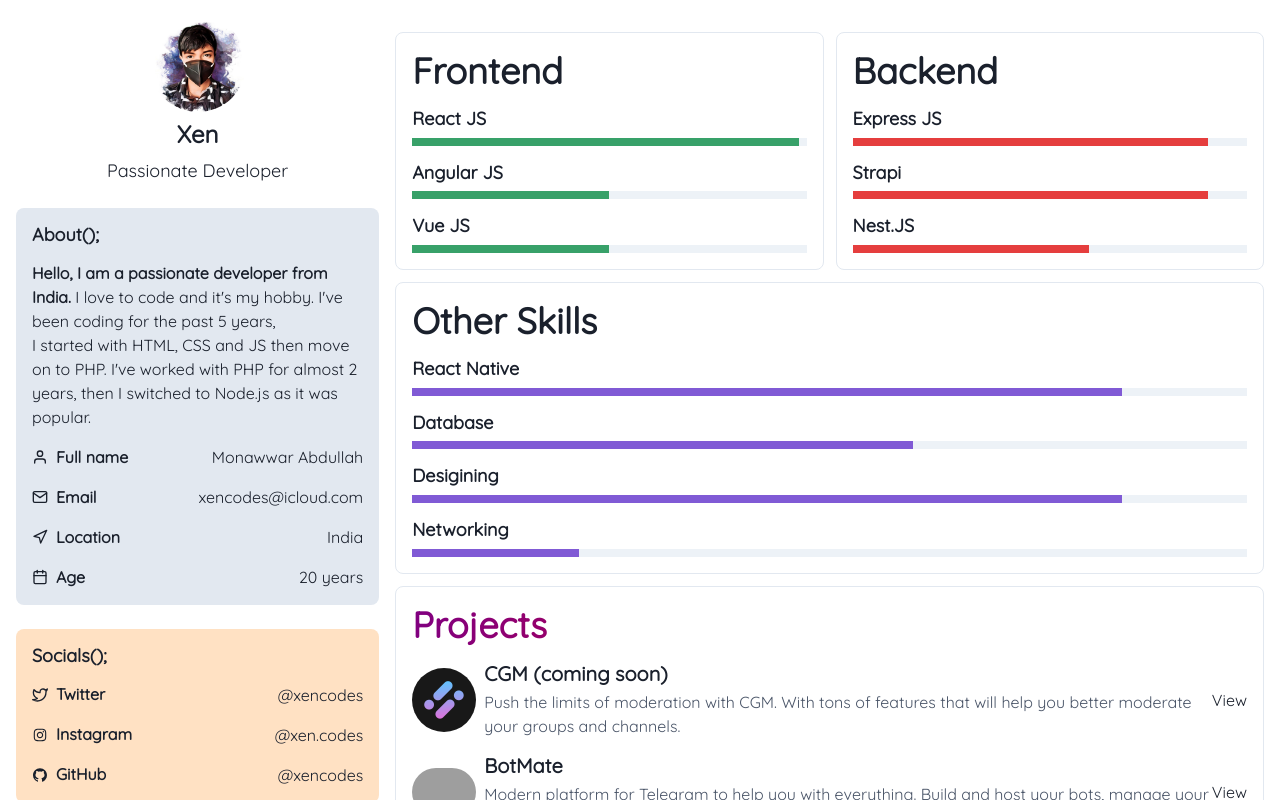
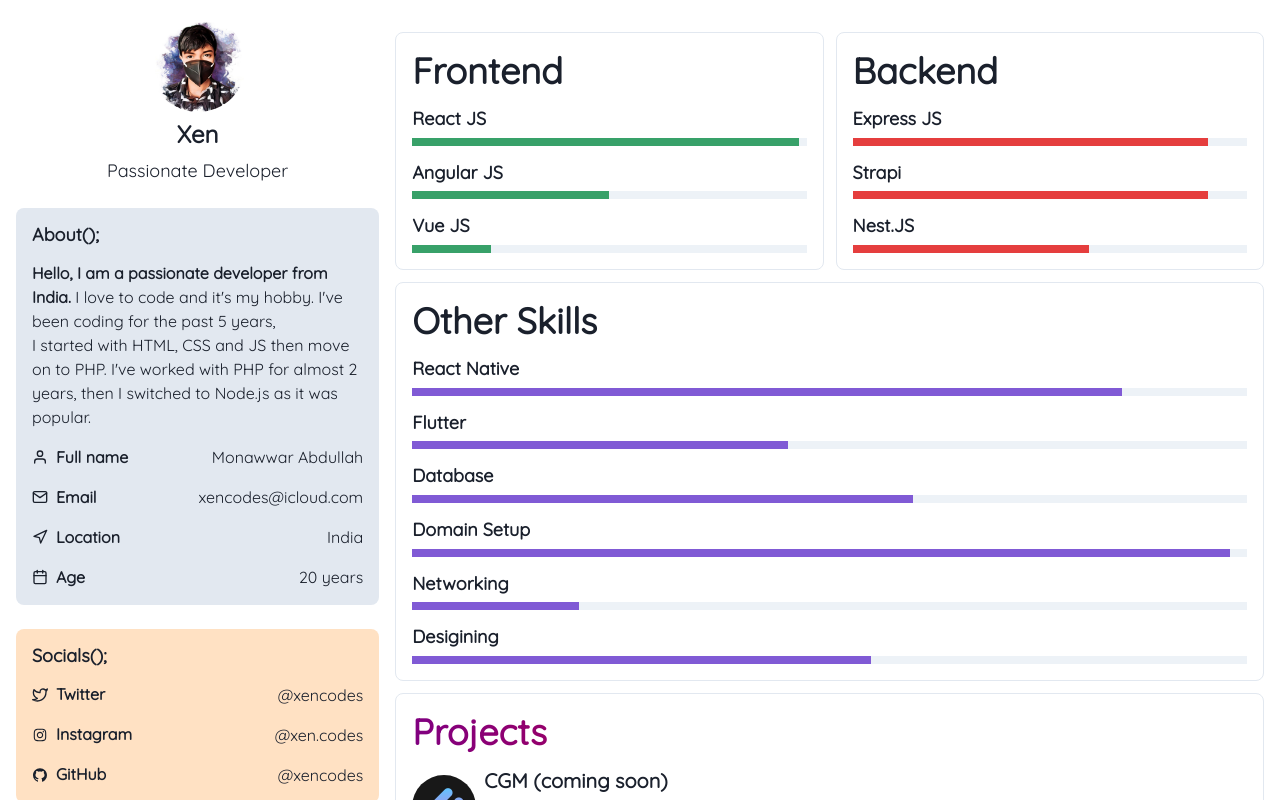
Before and after one commit to mxvsh/portfolio-react, a React (Create React App) app: page /resume in a window 1280 px wide. Shown: the top 800 px of the page. Built offline with nearby package versions, Linux system fonts and the light colour scheme; grey boxes are pictures that could not be loaded.

Commit message:
some changes

```diff
--- a/src/pages/Resume.js
+++ b/src/pages/Resume.js
@@ -134,7 +134,7 @@
                 <Stack mt={4} spacing={4}>
                   <ExperienceItem title="React JS" value={98} />
                   <ExperienceItem title="Angular JS" value={50} />
-                  <ExperienceItem title="Vue JS" value={50} />
+                  <ExperienceItem title="Vue JS" value={20} />
                 </Stack>
               </Box>
             </GridItem>
@@ -157,16 +157,23 @@
                     title="React Native"
                     value={85}
                   />
+                  <ExperienceItem color="purple" title="Flutter" value={45} />
                   <ExperienceItem color="purple" title="Database" value={60} />
+
                   <ExperienceItem
                     color="purple"
-                    title="Desigining"
-                    value={85}
+                    title="Domain Setup"
+                    value={98}
                   />
                   <ExperienceItem
                     color="purple"
                     title="Networking"
                     value={20}
+                  />
+                  <ExperienceItem
+                    color="purple"
+                    title="Desigining"
+                    value={55}
                   />
                 </Stack>
               </Box>
```
